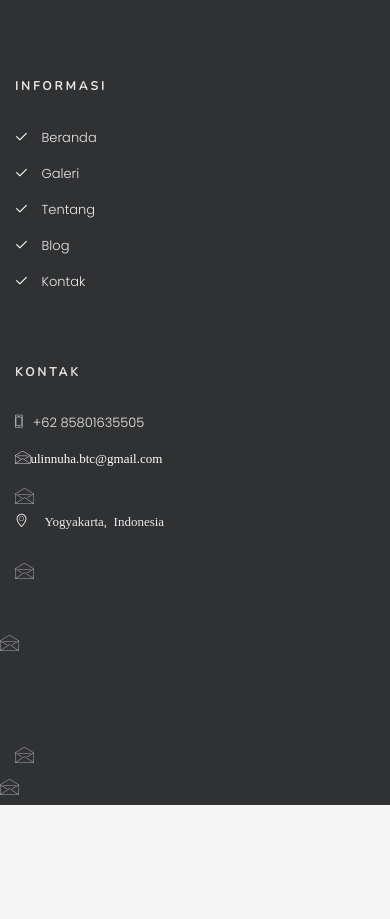
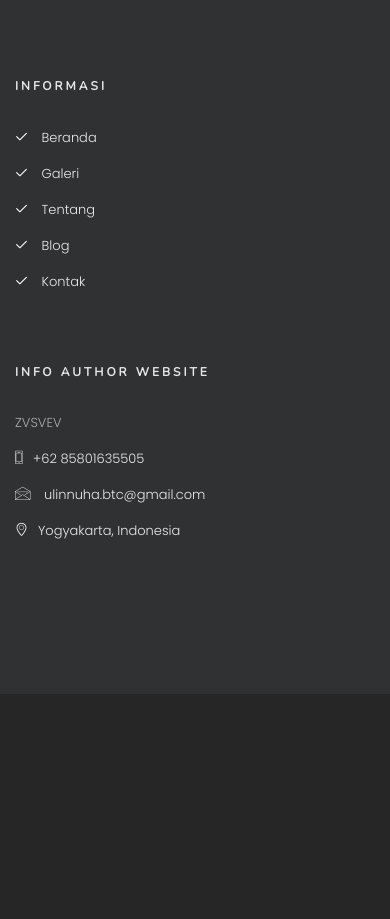
Before and after one commit to zvsvev/zvsvev.github.io, a plain HTML site: page index.html in a window 390 px wide. Shown: the part 962-1881 px from the top of the page. Before the commit the page ends 1767 px from the top, so only its background shows below. Drawn offline with nearby package versions, Linux system fonts and the light colour scheme; files whose address does not match are found by name; a web font is replaced by a local one.

Commit message:
Update index.html

```diff
--- a/index.html
+++ b/index.html
@@ -73,7 +73,7 @@
 					<div class="container">
 						<div class="col-md-12 col-md-offset-0">
 							<div class="animate-box">
-								<h2>Selamat Datang</h2>
+								<h2>Hai,</h2>
 								<p>Saya Muhammad Ulinnuha</p>
 								<p><a href="menu.html" class="btn btn-primary btn-lg btn-custom">Lihat Profil Saya</a></p>
 							</div>
@@ -120,7 +120,7 @@
 					<h4>Informasi</h4>
 						<p>
 							<ul class="colorlib-footer-links">
-							<li><a href="beranda.html"><i class="icon-check"></i> Beranda</a></li>
+								<li><a href="index.html"><i class="icon-check"></i> Beranda</a></li>
 								<li><a href="galeri.html"><i class="icon-check"></i> Galeri</a></li>
 								<li><a href="tentang.html"><i class="icon-check"></i> Tentang</a></li>
 								<li><a href="blog.html"><i class="icon-check"></i> Blog</a></li>
@@ -129,14 +129,25 @@
 						</p>
 					</div>
 					<div class="col-md-3 colorlib-widget">
-					<h4>Kontak</h4>
+						<h4>Info Author Website</h4>
 						<ul class="colorlib-footer-links">
+							<li>ZVSVEV</li>
 							<li><a href="https://wa.me/6285801635505"><i class="icon-phone"></i>+62 85801635505</a></li>
-						<li><a href="mailto:ulinnuha.btc@gmail.com"><i class="icon-envelope">ulinnuha.btc@gmail.com</a></li>
-						<li><a href="#"><i class="icon-location4"></i> Yogyakarta, Indonesia</a></li>
+							<li><a href="mailto:zeeebhehe@gmail.com"><i class="icon-envelope"></i> ulinnuha.btc@gmail.com</a></li>
+							<li><a href="#"><i class="icon-location4"></i>Yogyakarta, Indonesia</a></li>
 						</ul>
 					</div>
 				</div>
+			</div>
+			<div class="copy">
+				<div class="container">
+					<div class="row">
+						<div class="col-md-12 text-center">
+						</div>
+					</div>
+				</div>
+			</div>
+		</footer>
 	</div>
 <div class="gototop js-top">
 	<a href="#" class="js-gotop"><i class="icon-arrow-up2"></i></a>
```
Lines whose indentation alone changed are shown as unchanged.
